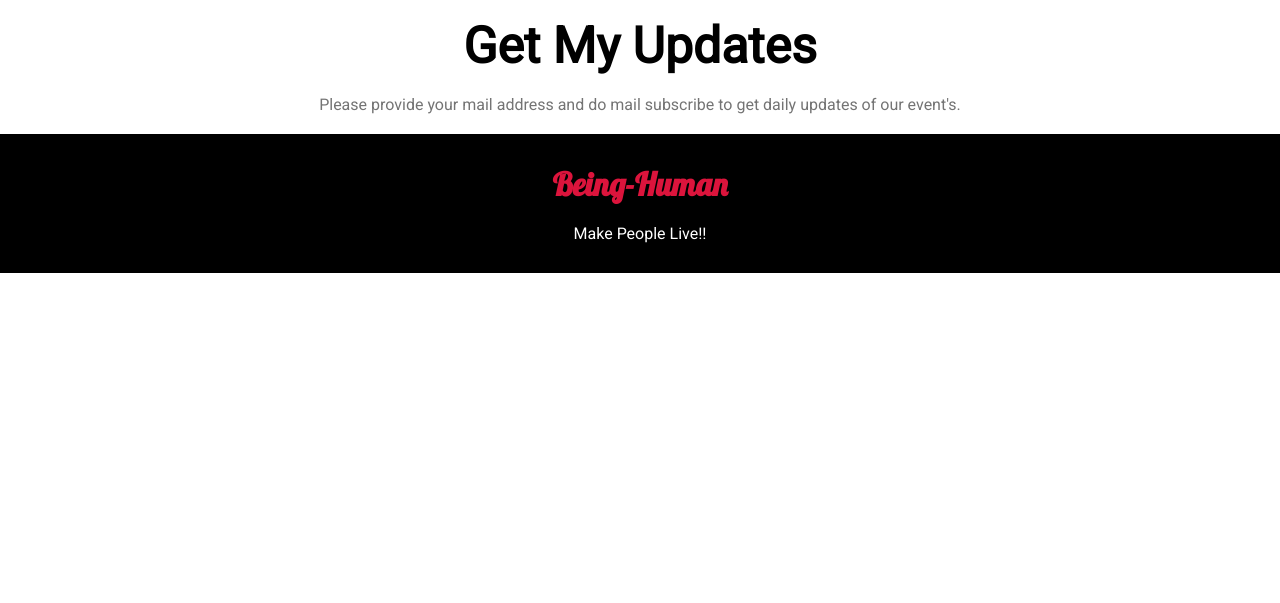
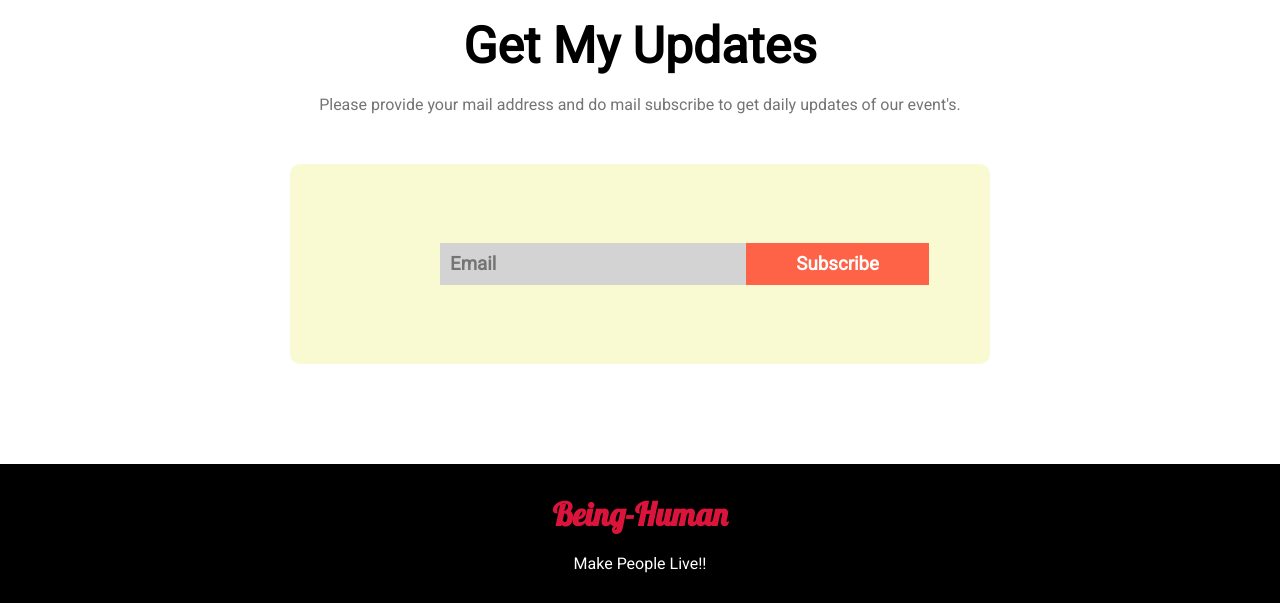
Before and after one commit to sahnurshifat/BEING-HUMAN, a plain HTML site: page index.html in a window 1280 px wide. Shown: the part 2265-2868 px from the top of the page. Before the commit the page ends 2538 px from the top, so only its background shows below. Drawn offline with Linux system fonts and the light colour scheme.

Commit message:
last commit

```diff
--- a/index.html
+++ b/index.html
@@ -121,8 +121,13 @@
                 Please provide your mail address and do mail subscribe to get daily updates of our event's.
             </p>
         </div>
-        <div class="mail-box">
-
+        <div class="mail-container">
+            <div>
+                <h3 class="mail">Email</h3>
+            </div>
+            <div>
+                <h3 class="sub-button">Subscribe</h3>
+            </div>
         </div>
     </section>
     <footer class="footer">
--- a/style.css
+++ b/style.css
@@ -158,8 +158,36 @@
 /*------- update section -----*/
 
 .update {
+    margin: 20px;
+}
+
+.update-head {
     text-align: center;
-    margin: 20px;
+    margin-bottom: 50px;
+}
+
+.mail-container {
+    height: 200px;
+    width: 700px;
+    background-color: lightgoldenrodyellow;
+    border-radius: 10px;
+    margin: 0 auto;
+    display: flex;
+    align-items: center;
+}
+
+.mail {
+    background-color: lightgray;
+    color: #747474;
+    margin-left: 150px;
+    padding: 10px 250px 10px 10px;
+
+}
+
+.sub-button {
+    background-color: tomato;
+    padding: 10px 50px 10px 50px;
+    color: white;
 }
 
 /*--------- footer -------*/
@@ -167,6 +195,7 @@
 .footer {
     text-align: center;
     background-color: black;
+    margin-top: 100px;
     padding: 30px 10px;
 }
 
```
